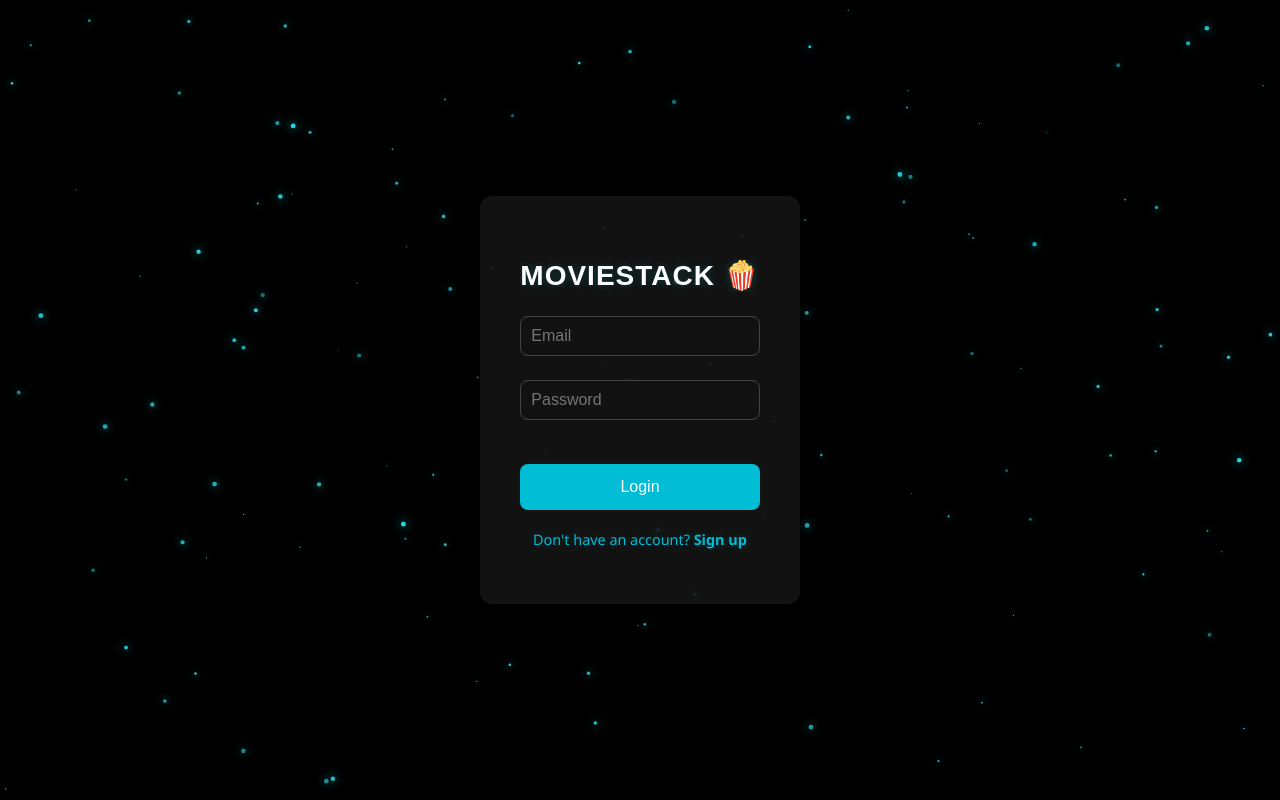
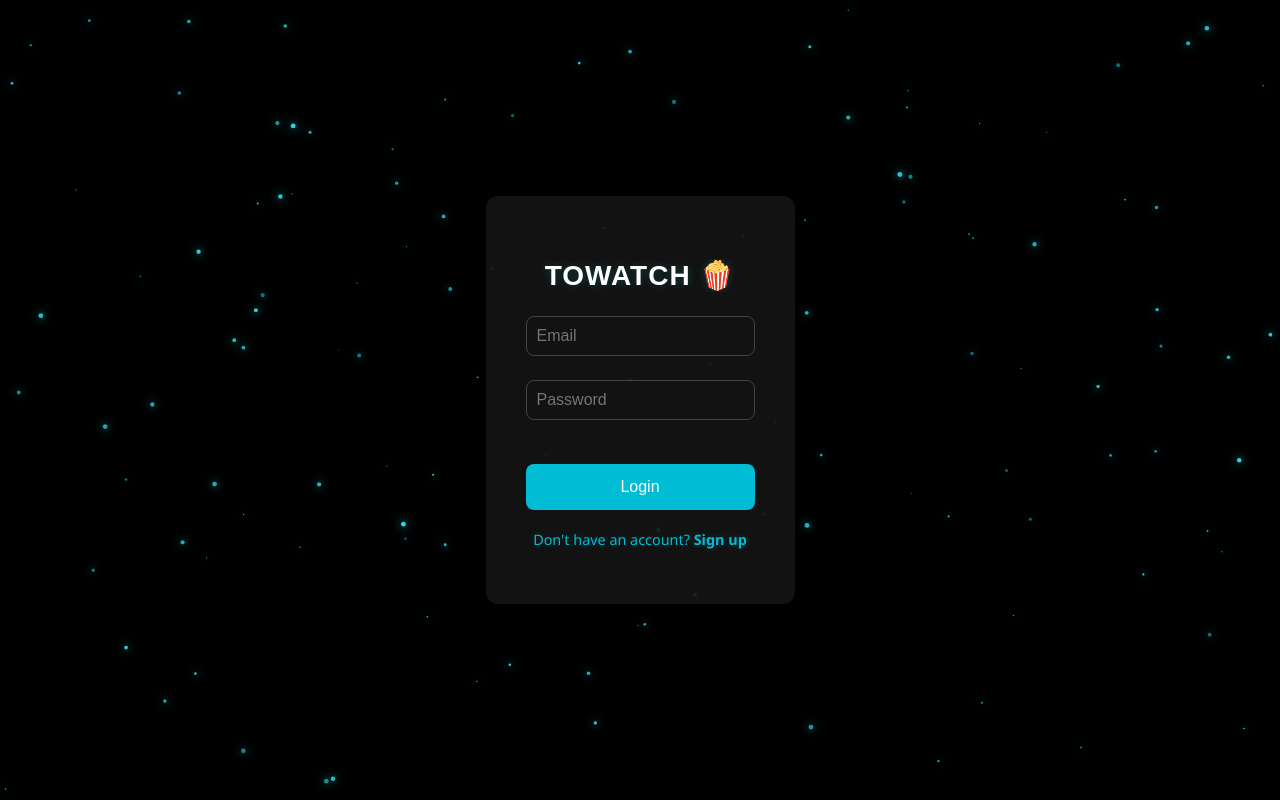
Before and after one commit to iiwaldo/ToWatch, a React (Vite) app in the folder client/: page /login in a window 1280 px wide. Built offline with nearby package versions, Linux system fonts and the light colour scheme.

Commit message:
fix erros

```diff
--- a/client/src/pages/Home.jsx
+++ b/client/src/pages/Home.jsx
@@ -364,7 +364,7 @@ export default function Home({ type }) {
             )}
           </div>
 
-          {!actorFilter && !search && (
+          {!actorFilter && !search && totalPages>1  && (
             <Pagination
               currentPage={currentPage}
               totalPages={totalPages}
--- a/client/src/pages/Login.jsx
+++ b/client/src/pages/Login.jsx
@@ -42,7 +42,7 @@ export default function Login() {
   return (
     <div className="auth-container">
       <div className="auth-box">
-        <h2 className="auth-title">MovieStack &#127871;</h2>
+        <h2 className="auth-title">ToWatch &#127871;</h2>
         <form onSubmit={handleLogin}>
           <InputField
             label="Email"
--- a/client/src/styles/moviecard.css
+++ b/client/src/styles/moviecard.css
@@ -25,7 +25,7 @@
 
 .home-title {
   font-size: 2rem;
-  color: #00e5ff;
+  color: white;
   text-align: left;
 }
 
```
Also changed, not shown: client/index.css (line endings or trailing spaces).
